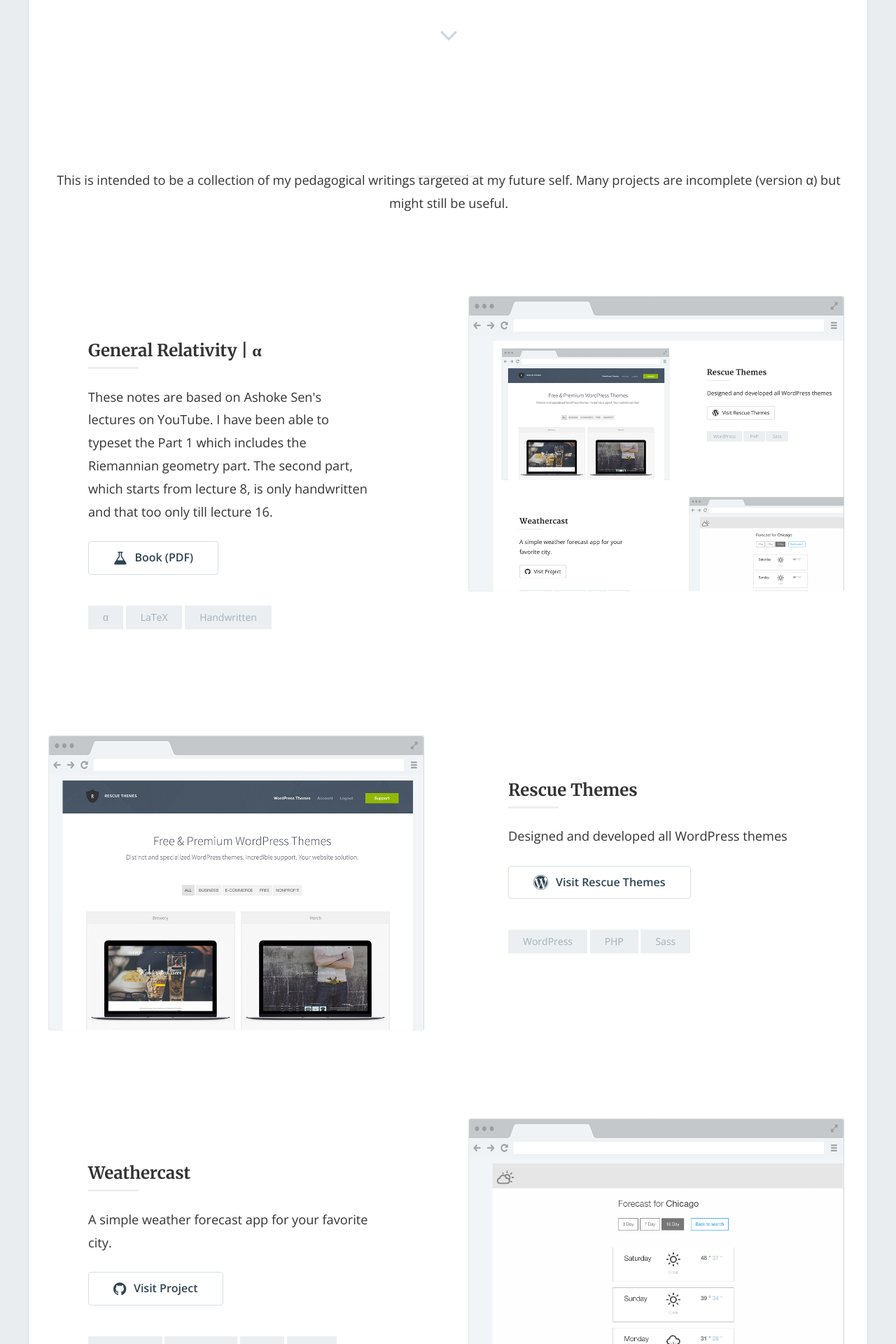
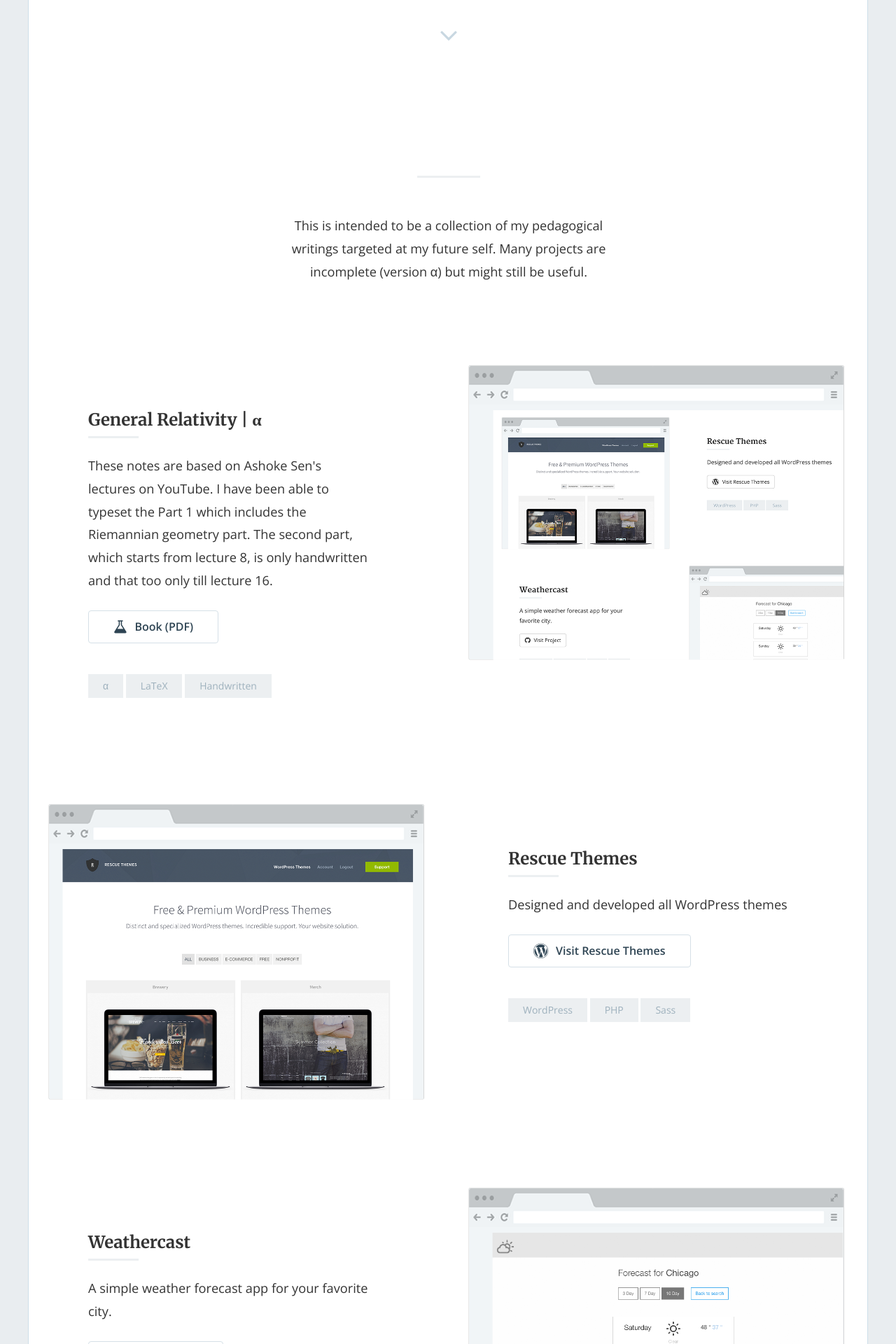
Before and after one commit to donkeyDocs/donkeyDocs.github.io, a Jekyll site: the page built from index.html, in a window 1280 px wide. Shown: the part 574-2494 px from the top of the page at 70% size. Built offline with Jekyll 4.4.1, drawn with Linux system fonts in a browser that asks for light colours; nearby versions of some CDN libraries; the list of posts is cut into pages by our own code.

Commit message:
/ ‘_layouts/home.html’

```diff
--- a/_layouts/home.html
+++ b/_layouts/home.html
@@ -11,8 +11,8 @@
             <h2 class="section-title text-center">{{ site.section_title }}</h2>
             {% endif %}
             {% if site.section_subtitle != '' %}
-            <p class="section-subtitle text-center">{{ site.section_subtitle }}</p>
-            <p class="scetion-subtitle text-center">
+            <p class="section-subtitle text-center">{{ site.section_subtitle }}
+            <br/><br/>
               This is intended to be a collection of my pedagogical writings targeted at my future self.
               Many projects are incomplete (version α) but might still be useful.
             </p>
```
